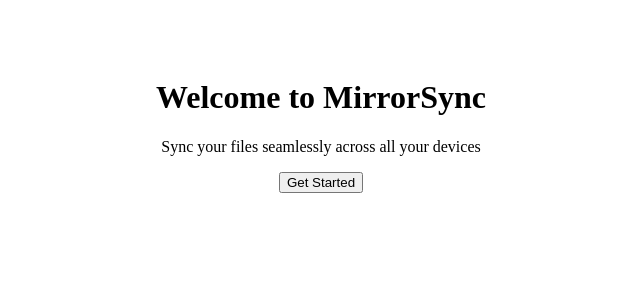
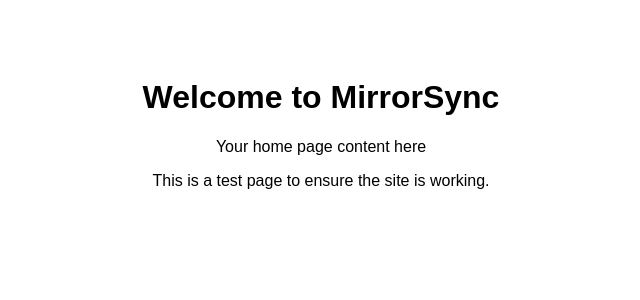
Before and after one commit to mirrorsyncofficial-ops/mirrorsync.co, a Next.js app: page / in a window 1280 px wide. Shown: the top 300 px of the page, without its empty margins (319-959 px from the left). Built offline with nearby package versions, Linux system fonts and the light colour scheme.

Commit message:
Update index.js

```diff
--- a/pages/index.js
+++ b/pages/index.js
@@ -1,9 +1,9 @@
 export default function Home() {
   return (
-    <div style={{ padding: '50px', textAlign: 'center' }}>
+    <div style={{ padding: '50px', textAlign: 'center', fontFamily: 'Arial, sans-serif' }}>
       <h1>Welcome to MirrorSync</h1>
-      <p>Sync your files seamlessly across all your devices</p>
-      <button>Get Started</button>
+      <p>Your home page content here</p>
+      <p>This is a test page to ensure the site is working.</p>
     </div>
   );
 }
```
